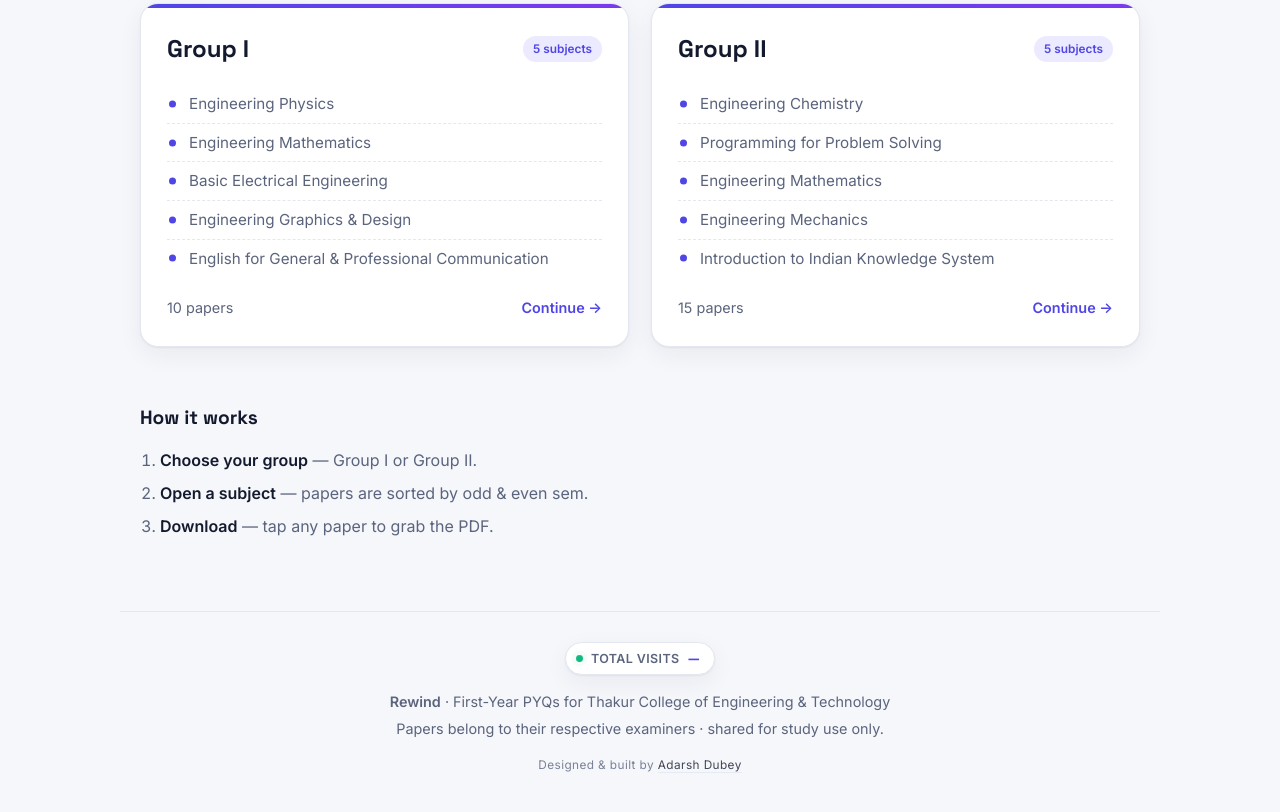
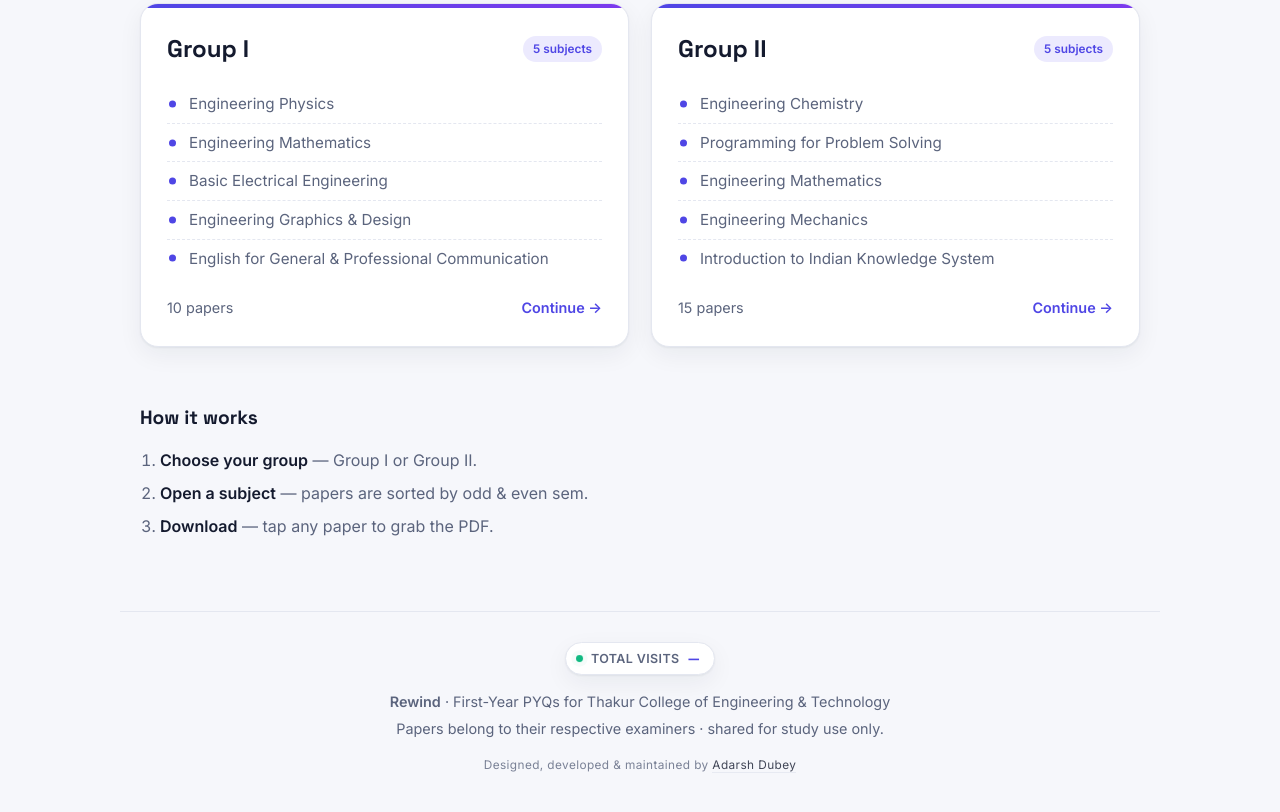
Before and after one commit to Adarsh51/rewind-tcet, a plain HTML site: page index.html in a window 1280 px wide. Shown: the part 477-1289 px from the top of the page. Drawn offline with Linux system fonts and the light colour scheme; a script that the page names is missing.

Commit message:
chore: update footer credit text

```diff
--- a/index.html
+++ b/index.html
@@ -321,7 +321,7 @@ main { max-width: 1040px; margin: 0 auto; padding: 0 20px 72px; }
     </div>
     <p><strong>Rewind</strong> · First-Year PYQs for Thakur College of Engineering &amp; Technology</p>
     <p class="muted">Papers belong to their respective examiners · shared for study use only.</p>
-    <p class="credit">Designed &amp; built by <a href="https://www.linkedin.com/in/adarsh-dubey-048689213" target="_blank" rel="noopener">Adarsh Dubey</a></p>
+    <p class="credit">Designed, developed &amp; maintained by <a href="https://www.linkedin.com/in/adarsh-dubey-048689213" target="_blank" rel="noopener">Adarsh Dubey</a></p>
   </footer>
 
   <script>
```
